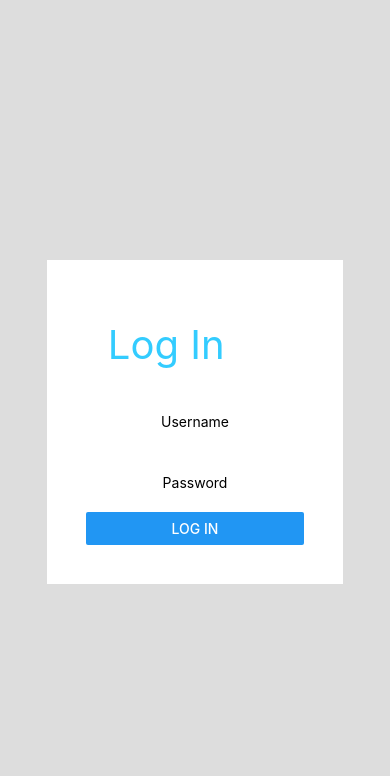
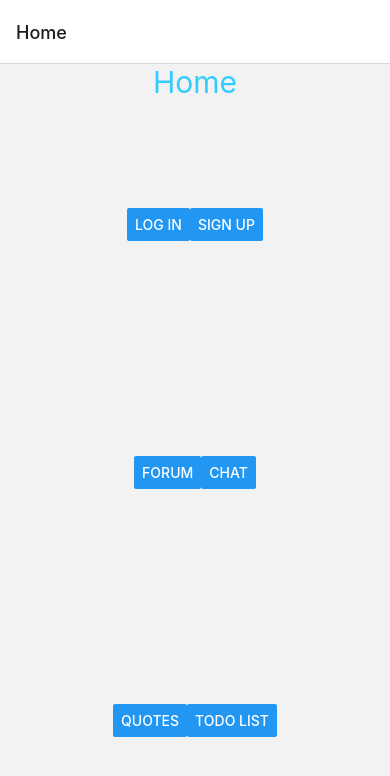
Before and after one commit to longle2243/apptonghop, a React Native app: screen / in a window 390 px wide. Shown: the top 776 px of the page. Built offline with nearby package versions, Linux system fonts and the light colour scheme.

Commit message:
khung trang home

```diff
--- a/App.js
+++ b/App.js
@@ -1,46 +1,226 @@
-import React,{useState} from 'react';
-import { StyleSheet, Button, View, TextInput, Text, SafeAreaView} from 'react-native';
+import React, { useState } from "react";
+import { StyleSheet, View, Text, Button, TextInput } from "react-native";
+import { NavigationContainer } from "@react-navigation/native";
+import { createStackNavigator } from "@react-navigation/stack";
 
-export default function App () {
-  const [username,setusername]=useState("");
+const Stack = createStackNavigator();
+
+function Home({ navigation }) {
+  const login = () => {
+    navigation.navigate("Login");
+  };
+  const signup = () => {
+    navigation.navigate("Signup");
+  };
+  const forum = () => {
+    navigation.navigate("Forum");
+  };
+  const chat = () => {
+    navigation.navigate("Chat");
+  };
+  const quotes = () => {
+    navigation.navigate("Quotes");
+  };
+  const todolist = () => {
+    navigation.navigate("Todolist");
+  };
+  return (
+    <View style={styles.container}>
+      <Text style={styles.text}>Home</Text>
+      <View style={styles.body}>
+        <Button style={styles.button} onPress={login} title="Log In" />
+        <Button style={styles.button} onPress={signup} title="Sign Up" />
+      </View>
+      <View style={styles.body}>
+        <Button style={styles.button} onPress={forum} title="Forum" />
+        <Button style={styles.button} onPress={chat} title="Chat" />
+      </View>
+      <View style={styles.body}>
+        <Button style={styles.button} onPress={quotes} title="Quotes" />
+        <Button style={styles.button} onPress={todolist} title="Todo List" />
+      </View>
+    </View>
+  );
+}
+
+function Login({ navigation }) {
+  const [username, setusername] = useState("");
   const [password, setpassword] = useState("");
-  const xulydangnhap=()=>{
-    alert(" username: "+username+" password: "+password);
+  const xulydangnhap = () => {
+    alert("Đăng nhập thành công!!! username: " + username + " password: " + password);
   };
 
-  return(
-  <SafeAreaView style={styles.container}>
-    <View style={styles.view}>
-      <Text style={styles.text}>Log In</Text>
-      <TextInput style={styles.input} onChangeText={(username)=>setusername(username)} placeholder="Username"/>
-      <TextInput style={styles.input} onChangeText={(password)=>setpassword(password)} placeholder="Password"/>
-      <Button style={styles.button} onPress={()=>{xulydangnhap()}} title="Log In"/>
+  const chuyentrang = () => {
+    navigation.goBack();
+  };
+  return (
+    <View style={styles.container}>
+        <Text style={styles.text}>Log In</Text>
+        <View style={styles.container}>
+        <TextInput
+          style={styles.input}
+          onChangeText={(username) => setusername(username)}
+          placeholder="Username"
+        />
+        <TextInput
+          style={styles.input}
+          onChangeText={(password) => setpassword(password)}
+          placeholder="Password"
+        />
+        </View>
+      <View style={styles.body}>
+        <Button
+          style={styles.button}
+          onPress={() => {
+            xulydangnhap();
+          }}
+          title="Log In"
+        />
+        <Button style={styles.button} onPress={chuyentrang} title="Home" />
+      </View>
     </View>
-  </SafeAreaView>
+  );
+}
+
+function Signup({ navigation }) {
+  const [mail, setmail] = useState("");
+  const [username, setusername] = useState("");
+  const [password, setpassword] = useState("");
+  const [password2, setpassword2] = useState("");
+  const xulydangnhap = () => {
+    alert("Đăng kí thành công :) username: " + username + " password: " + password+ " confirm password: " + password2+ " gmail: " + mail);
+  };
+
+  const chuyentrang = () => {
+    navigation.goBack();
+  };
+  return (
+    <View style={styles.container}>
+        <Text style={styles.text}>Log In</Text>
+        <View style={styles.container}>
+        <TextInput
+          style={styles.input}
+          onChangeText={(mail) => setmail(mail)}
+          placeholder="Gmail"
+        />
+        <TextInput
+          style={styles.input}
+          onChangeText={(username) => setusername(username)}
+          placeholder="Username"
+        />
+        <TextInput
+          style={styles.input}
+          onChangeText={(password) => setpassword(password)}
+          placeholder="Password"
+        />
+        <TextInput
+          style={styles.input}
+          onChangeText={(password2) => setpassword2(password2)}
+          placeholder="Confirm Password"
+        />
+        </View>
+      <View style={styles.body}>
+        <Button
+          style={styles.button}
+          onPress={() => {
+            xulydangnhap();
+          }}
+          title="Sign In"
+        />
+        <Button style={styles.button} onPress={chuyentrang} title="Home" />
+      </View>
+    </View>
+  );
+}
+
+function Forum({ navigation }) {
+  const chuyentrang = () => {
+    navigation.goBack();
+  };
+  return (
+    <View style={styles.container}>
+        <Text style={styles.text}>Forum</Text>
+      <View style={styles.body}>
+        <Button style={styles.button} onPress={chuyentrang} title="Home" />
+      </View>
+    </View>
+  );
+}
+
+function Chat({ navigation }) {
+  const chuyentrang = () => {
+    navigation.goBack();
+  };
+  return (
+    <View style={styles.container}>
+        <Text style={styles.text}>Chat</Text>
+      <View style={styles.body}>
+        <Button style={styles.button} onPress={chuyentrang} title="Home" />
+      </View>
+    </View>
+  );
+}
+
+function Quotes({ navigation }) {
+  const chuyentrang = () => {
+    navigation.goBack();
+  };
+  return (
+    <View style={styles.container}>
+        <Text style={styles.text}>Quotes</Text>
+      <View style={styles.body}>
+        <Button style={styles.button} onPress={chuyentrang} title="Home" />
+      </View>
+    </View>
+  );
+}
+
+function Todolist({ navigation }) {
+  const chuyentrang = () => {
+    navigation.goBack();
+  };
+  return (
+    <View style={styles.container}>
+        <Text style={styles.text}>Todo List</Text>
+      <View style={styles.body}>
+        <Button style={styles.button} onPress={chuyentrang} title="Home" />
+      </View>
+    </View>
+  );
+}
+export default function App() {
+  return (
+    <NavigationContainer>
+      <Stack.Navigator>
+        <Stack.Screen name="Home" component={Home} />
+        <Stack.Screen name="Login" component={Login} />
+        <Stack.Screen name="Signup" component={Signup} />
+        <Stack.Screen name="Forum" component={Forum} />
+        <Stack.Screen name="Chat" component={Chat} />
+        <Stack.Screen name="Quotes" component={Quotes} />
+        <Stack.Screen name="Todolist" component={Todolist} />
+      </Stack.Navigator>
+    </NavigationContainer>
   );
 }
 
 const styles = StyleSheet.create({
   container: {
-    backgroundColor: '#DDDDDD',
-    height: '100%',
+    flex: 1,
+    justifyContent: "center",
+    alignItems: "center",
   },
-  view: {
-   margin: 'auto',
-   textAlign: 'center',
-   backgroundColor: 'white',
-   padding: '10%',
+  body: {
+    flex: 1,
+    flexDirection: "row",
+    alignItems: "center",
+    margin: 10,
   },
   text: {
-    color: '#33CCFF',
-    padding: '10%',
-    fontSize: 40,
-  },
-  input:{
-    textAlign: 'center',
-    padding: '10%',
+    color: "#33CCFF",
+    fontSize: 30,
   },
   button: {
-
+    flex: 1,
   },
 });
--- a/package.json
+++ b/package.json
@@ -10,11 +10,15 @@
     "eject": "expo eject"
   },
   "dependencies": {
+    "@react-navigation/stack": "^6.0.11",
     "expo": "~43.0.2",
     "expo-status-bar": "~1.1.0",
     "react": "17.0.1",
     "react-dom": "17.0.1",
     "react-native": "0.64.3",
+    "react-native-gesture-handler": "^2.1.0",
+    "react-native-safe-area-context": "^3.3.2",
+    "react-native-screens": "^3.10.1",
     "react-native-web": "0.17.1"
   },
   "devDependencies": {
```
Also changed, not shown: 1 other file (tests, documents, lock files or other folders).
